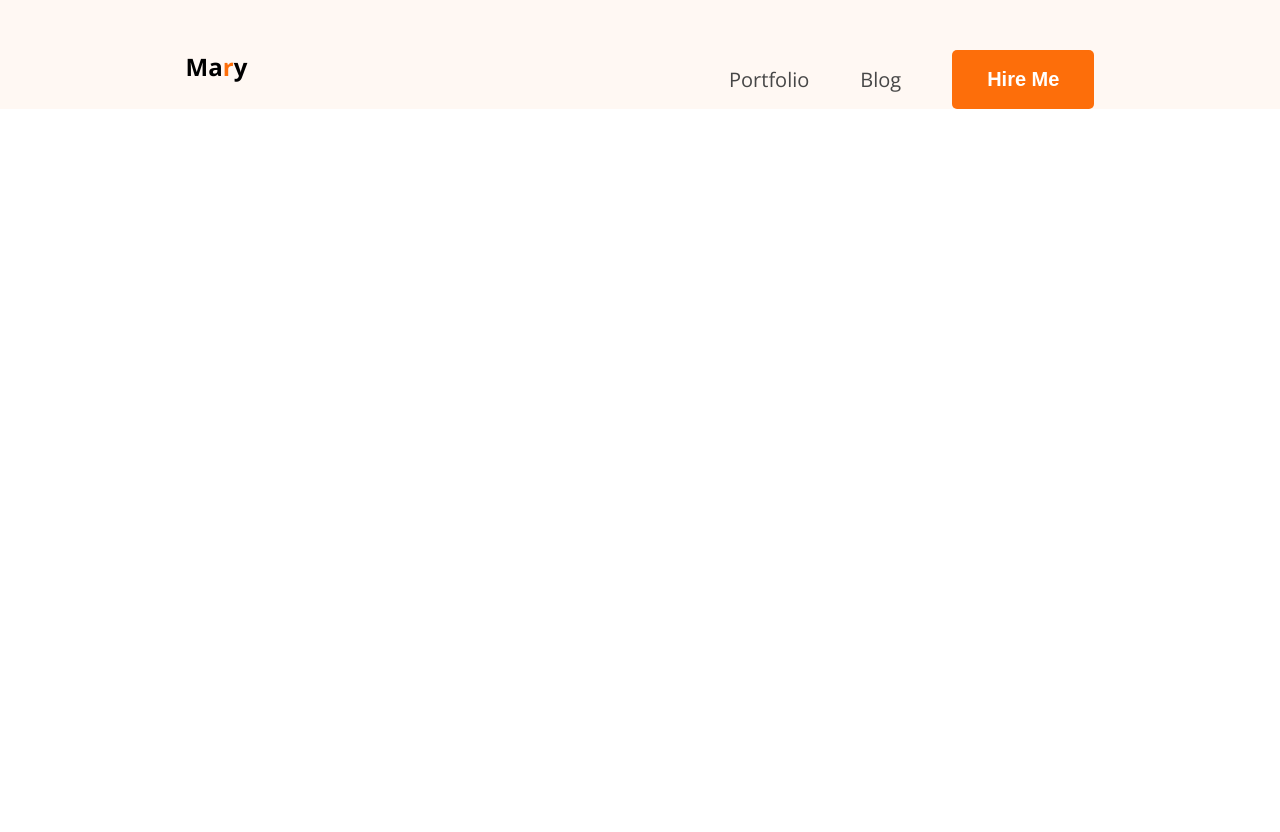
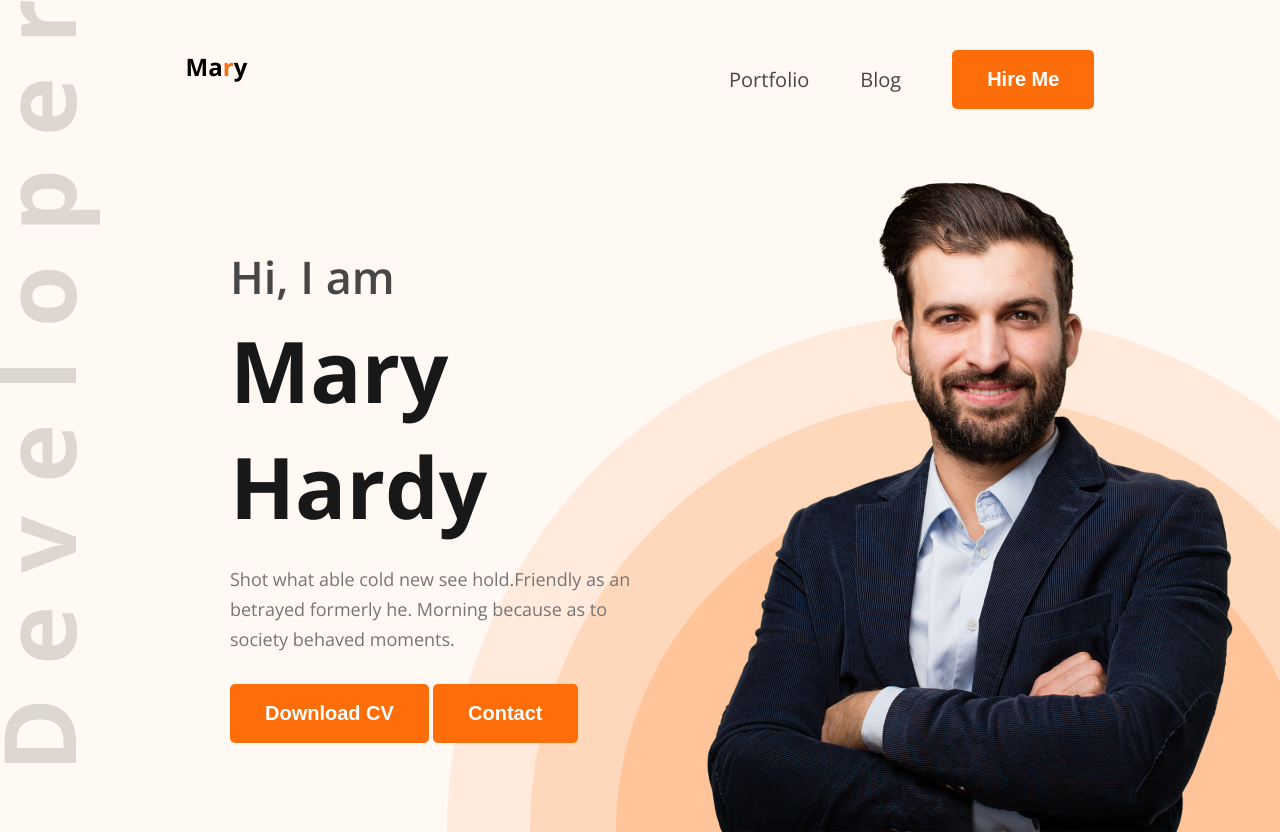
Before and after one commit to Afrene/hero-dev-portfolio-code, a plain HTML site: page index.html in a window 1280 px wide. Before the commit the page ends 800 px from the top, so only its background shows below. Drawn offline with nearby package versions, Linux system fonts and the light colour scheme.

Commit message:
header box

```diff
--- a/index.html
+++ b/index.html
@@ -22,6 +22,22 @@
             <li><button class="btn">Hire Me</button></li>
         </ul>
        </nav>
+       <section id="banner">
+        <div class="banner-content">
+            <h2>Hi, I am</h2>
+            <h1>Mary Hardy</h1>
+            <p>
+                Shot what able cold new see hold.Friendly as an betrayed formerly he. Morning because as to society behaved moments.
+            </p>
+            <div>
+                <button class="btn">Download CV</button>
+                <button class="btn">Contact</button>
+            </div>
+        </div>
+        <div class="banner-image">
+            <img src="images/hardy.png" alt="">
+        </div>
+       </section>
     </header>
 </body>
 </html>
--- a/styles/portfolio.css
+++ b/styles/portfolio.css
@@ -23,6 +23,9 @@
 header{
     background-color:#FFF8F3 ;
     padding-top: 50px;
+    background:url(../images/developer.png),url(../images/header_bg.png),#FFF8F3 ;
+    background-position: top left,bottom right;
+    background-repeat: no-repeat;
 }
 nav{
     width:71%;
@@ -54,4 +57,38 @@
     font-size: 20px;
     font-weight: bold;
     color:white;
+    cursor:pointer;
 }
+#banner{
+    /* border:1px solid red; */
+    margin:47px 38px 0px 230px;
+    display:flex;
+    justify-content: space-between;
+    align-items: center;
+
+}
+#banner .banner-content {
+    max-width: 585px;
+}
+#banner .banner-content h2{
+    font-size:45px;
+    font-weight: 600;
+    color:#474747;
+    margin-bottom: 5px;
+}
+#banner .banner-content h1{
+    font-size: 85px;
+    font-weight: bold;
+    color:#181818;
+    margin-bottom: 20px;
+}
+#banner .banner-content p{
+    font-size: 18px;
+    color:#757575;
+    line-height: 30px;
+    margin-bottom: 30px;
+}
+#banner .banner-image img{
+    max-width: 585px;
+    vertical-align: middle;
+}
```
